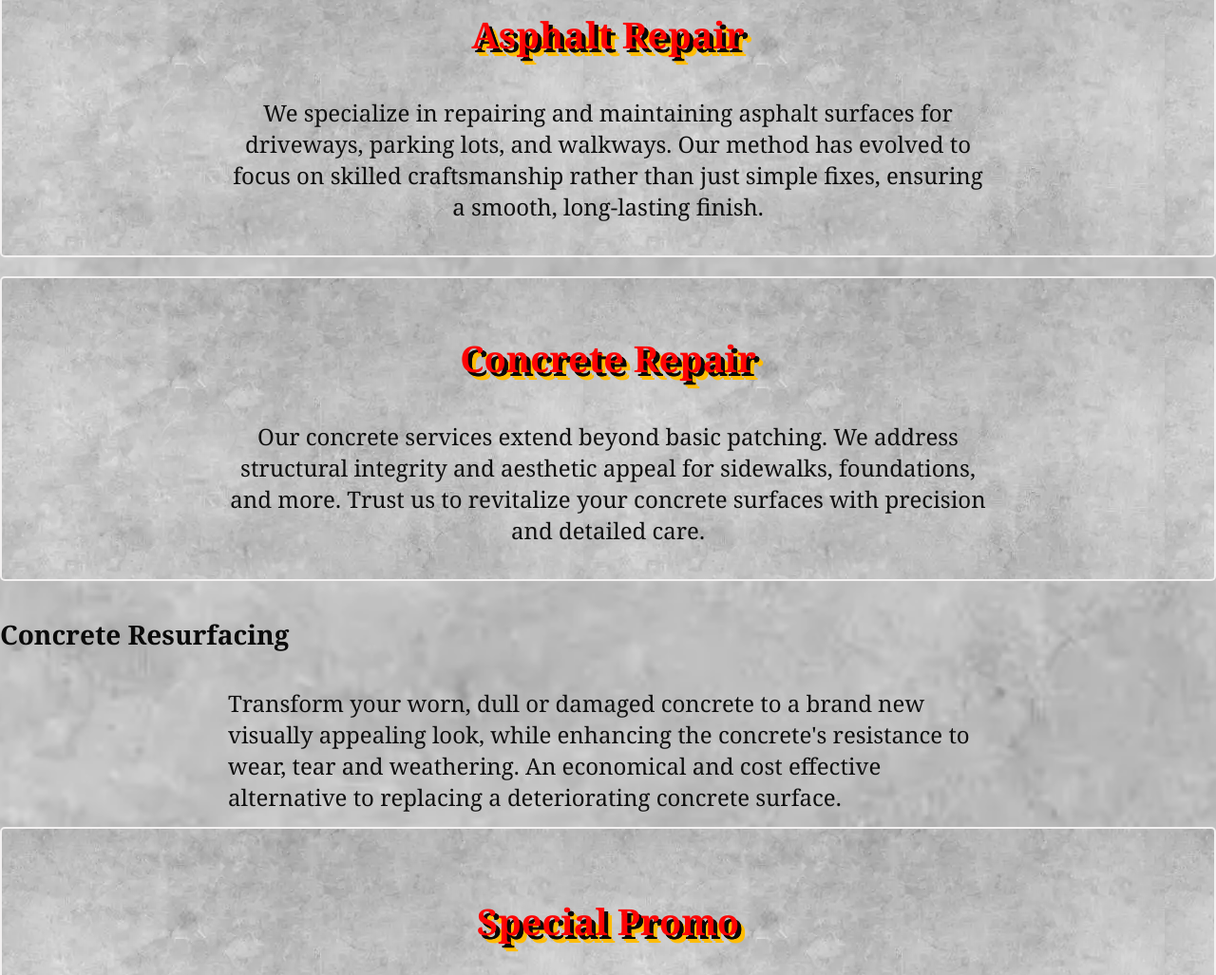
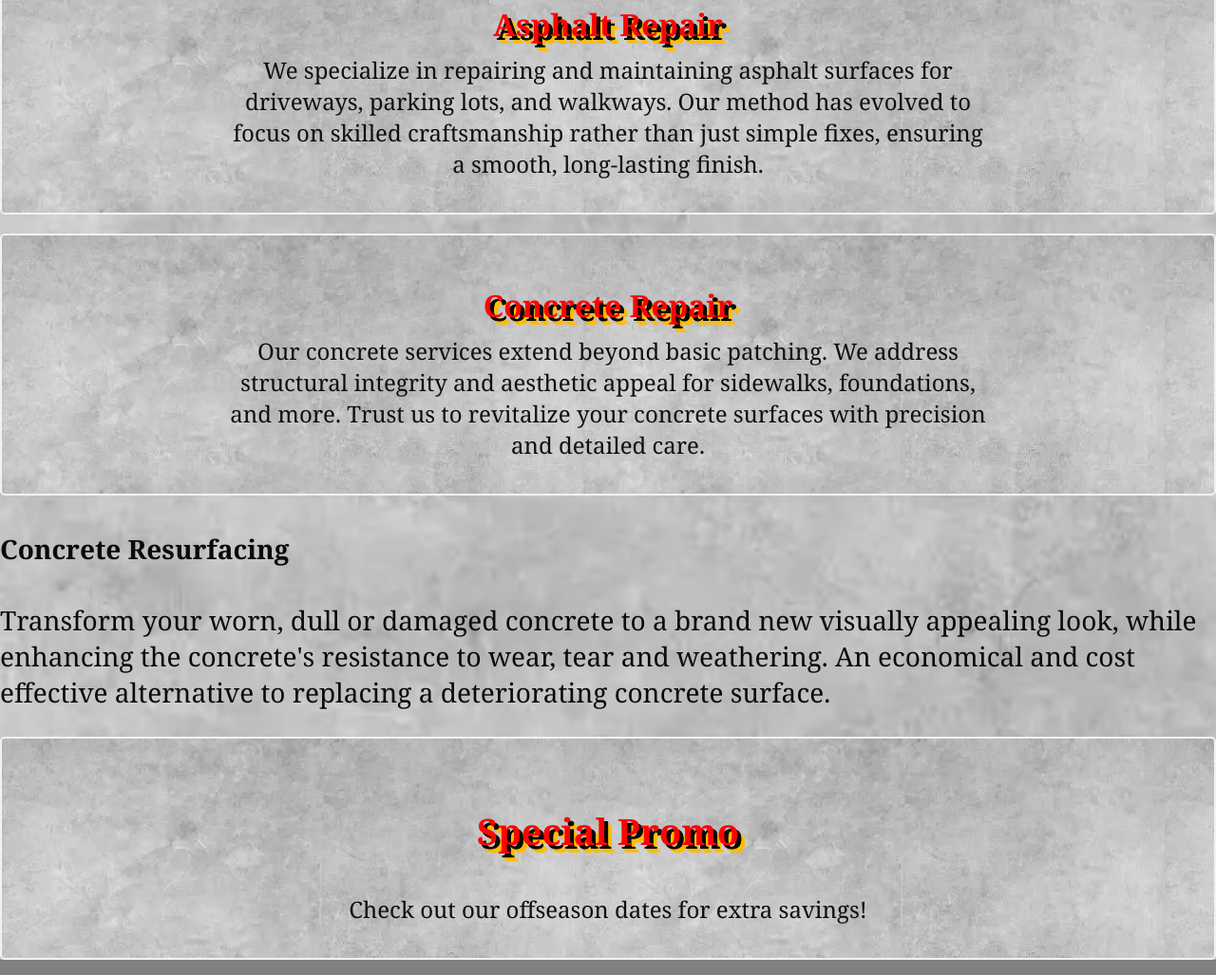
Before and after one commit to Ureff3cts/concrete_final_build, a plain HTML site: page index.html in a window 1280 px wide. Shown: the part 629-1656 px from the top of the page at 95% size. Drawn offline with Linux system fonts and the light colour scheme.

Commit message:
Add files via upload

```diff
--- a/index.html
+++ b/index.html
@@ -132,20 +132,17 @@ nav ul li a {
     color: #0f0f0f;
 }
 
-.service h3,
-.concrete-resurfacing h3 {
-   text-align: center;
-    margin-bottom: 40px;
+.service h5,
+.concrete-resurfacing h5 {
+    margin-bottom: 20px;
     color: #fd0404;
     text-shadow: #080808 4px 4px 0, #0e0d0d 4px 4px 0, #ffbc03 6px 6px 0, #ffbc03 8px 8px 0;
     font-size: 38px;
 }
-.concrete-resurfacing p,
 .concrete-resurfacing-item p {
-    font-size: 24px;
-    max-width: 800px;
-    margin: 0 auto 15px;
-    color: #0f0f0f;
+    margin-bottom: 20px;
+    color: #080808;
+    font-size: 38px;
 }
 .text-large h2 {
   display: flex;
```
